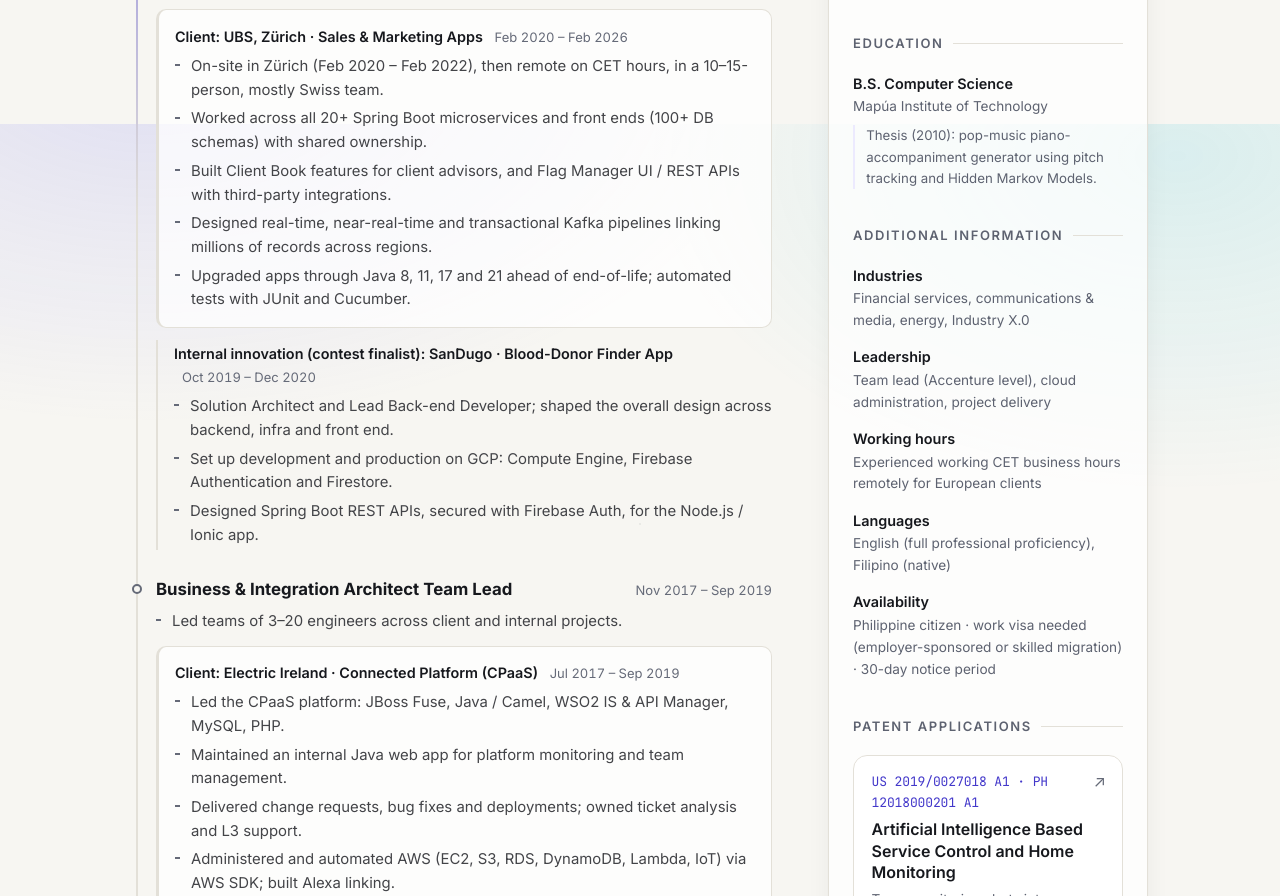
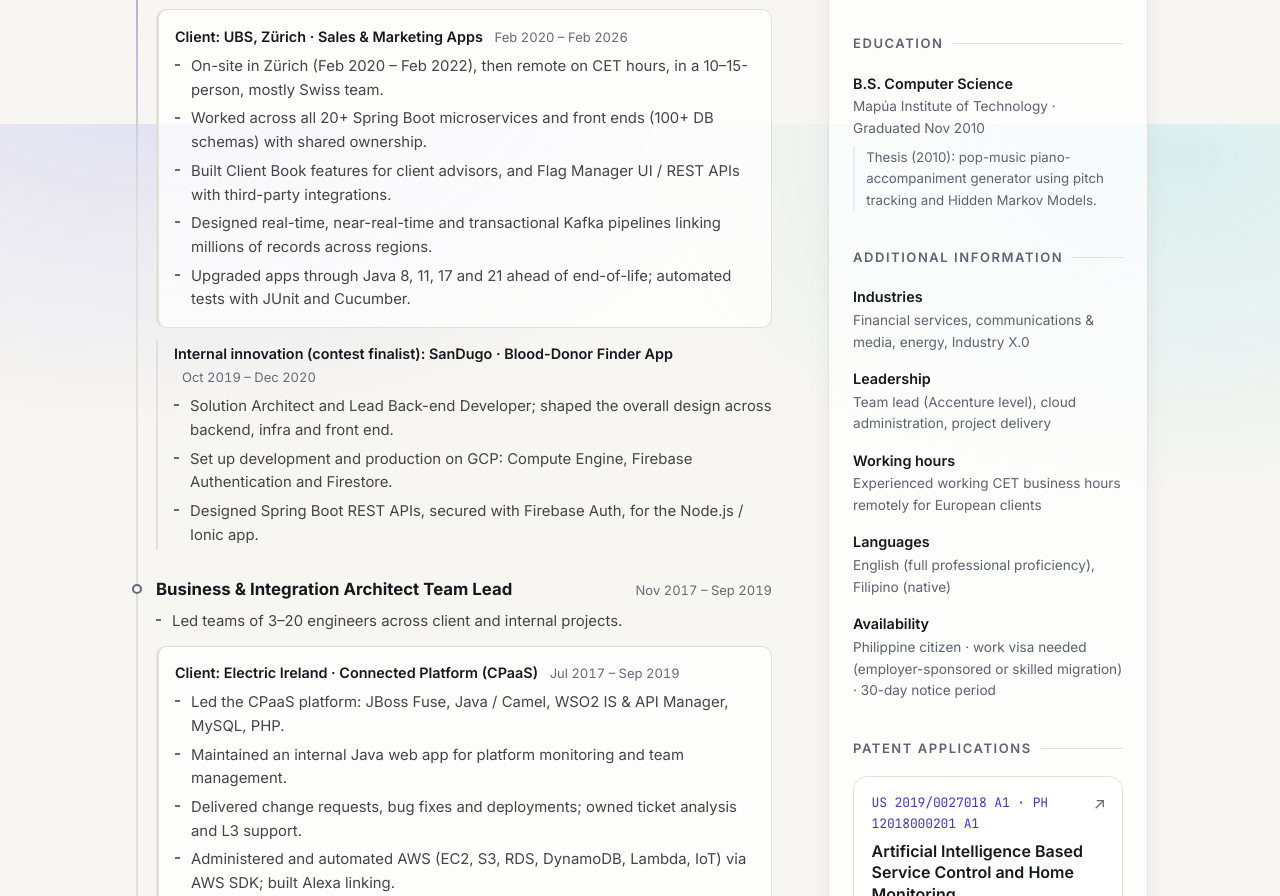
Before and after one commit to djluiso/resume, a plain HTML site: page index.html in a window 1280 px wide. Shown: the part 1476-2372 px from the top of the page. Drawn offline with Linux system fonts and the light colour scheme.

Commit message:
Add graduation date (Nov 2010) to education

```diff
--- a/index.html
+++ b/index.html
@@ -289,7 +289,7 @@
           <ul class="side-list">
             <li>
               <strong>B.S. Computer Science</strong>
-              <span class="muted">Mapúa Institute of Technology</span>
+              <span class="muted">Mapúa Institute of Technology · Graduated Nov 2010</span>
               <span class="note">Thesis (2010): pop-music piano-accompaniment generator using pitch tracking and Hidden Markov Models.</span>
             </li>
           </ul>
```
